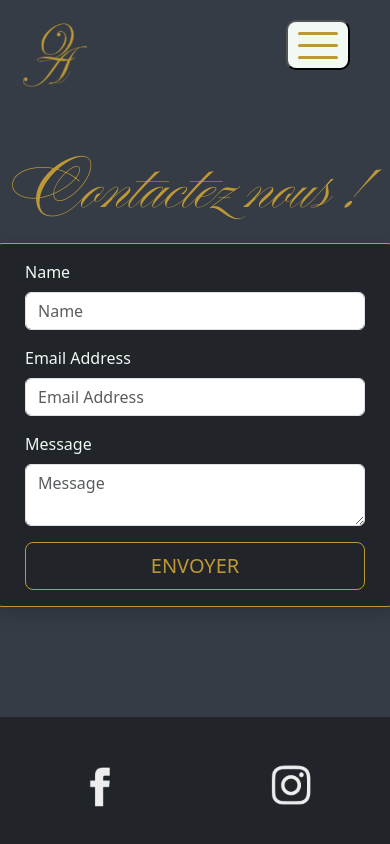
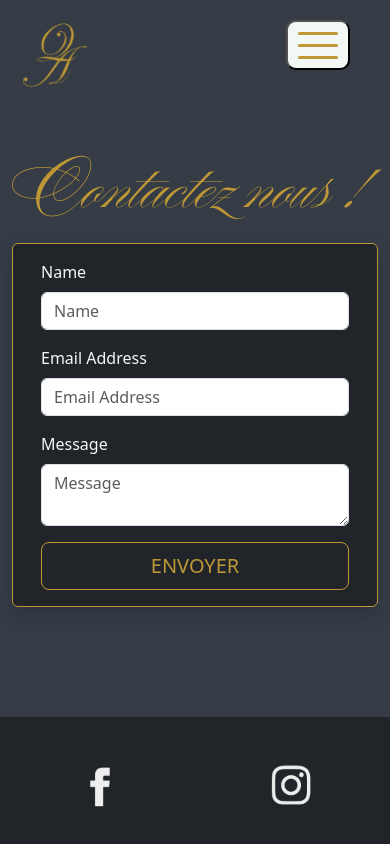
Before and after one commit to CodeByEnzo/Quai-Antique, a React (Create React App) app: page /Contact in a window 390 px wide. Shown: the top 844 px of the page. Built offline with nearby package versions, Linux system fonts and the light colour scheme; no server answers; a web font is replaced by a local one.

Commit message:
fixed margin/space/padding on forms

```diff
--- a/src/components/Reservations/UpdateReservationForm.js
+++ b/src/components/Reservations/UpdateReservationForm.js
@@ -113,7 +113,7 @@ const UpdateReservationForm = (props) => {
     });
 
     return (
-        <motion.div className="container form-border shadow rounded p-3 row d-flex justify-content-center col-xl-6 bg-dark mx-auto mb-5 col-12 col-md-8"
+        <motion.div className="container form-border shadow rounded p-3 row d-flex justify-content-center col-xl-6 bg-dark mx-auto mb-3 col-12 col-md-8"
             initial={{ opacity: 0 }}
             animate={{ opacity: 1 }}
             exit={{ opacity: 0 }}
--- a/src/containers/site/Contact/Contact.js
+++ b/src/containers/site/Contact/Contact.js
@@ -28,7 +28,7 @@ class Contact extends Component {
 
         return (
             <motion.main
-                className='main-margin'
+                className='main-margin mx-3'
 
                 initial={{ x: "-100%" }}
                 animate={{ x: "0%" }}
@@ -36,7 +36,7 @@ class Contact extends Component {
                 transition={{ duration: 0.7, ease: "easeOut" }}
             >
                 <h1 className="text-center">Contactez nous !</h1>
-                {this.state.messageSent && <div className="alert alert-success text-center mx-auto">Votre message à été envoyé !</div>}
+                {this.state.messageSent && <div className="alert alert-success text-center col-12 col-sm-5 mx-auto">Votre message à été envoyé !</div>}
                 <ContactForm sendMail={this.handleSendMail} />
             </motion.main>
         )
--- a/src/containers/site/Reservation/Reserved.js
+++ b/src/containers/site/Reservation/Reserved.js
@@ -104,7 +104,7 @@ const Reserved = () => {
                             <span className='container-fluid d-flex flex-column align-items-center'>
                                 <h3 className='text-center'> Modifiez votre réservation </h3>
                                 <UpdateReservationForm reservationIdToUpdate={reservationIdToUpdate} onUpdateSuccess={handleUpdateSuccess} />
-                                <span className='bg-dark mt-3 rounded'>
+                                <span className='bg-dark rounded'>
                                     <button
                                         className="btn sub-btn btn-lg"
                                         type="submit"
--- a/src/containers/site/users/Profile.js
+++ b/src/containers/site/users/Profile.js
@@ -90,7 +90,7 @@ const Profile = (props) => {
                                 <div className="form-border rounded col-12 col-md-8 col-xl-5 p-2 bg-dark shadow mx-auto">
                                     <div className="col-12">
                                         <p>
-                                            <strong>Nom d'utilisateur :</strong>
+                                            <strong>Nom d'utilisateur : </strong>
                                             <span>
                                                 {userData ? (
                                                     <span>{userData.user.username}</span>
@@ -102,7 +102,7 @@ const Profile = (props) => {
                                     </div>
                                     <div className="col-12">
                                         <p>
-                                            <strong>Adresse e-mail :</strong>
+                                            <strong>Adresse e-mail : </strong>
                                             <span>
                                                 {userData ? (
                                                     <span>{userData.user.email}</span>
@@ -114,7 +114,7 @@ const Profile = (props) => {
                                     </div>
                                     <div className="col-12">
                                         <p>
-                                            <strong>Créé le  :</strong>
+                                            <strong>Créé le  : </strong>
                                             <span>
                                                 {userData ? (
                                                     <span>{userData.user.created_at}</span>
```
